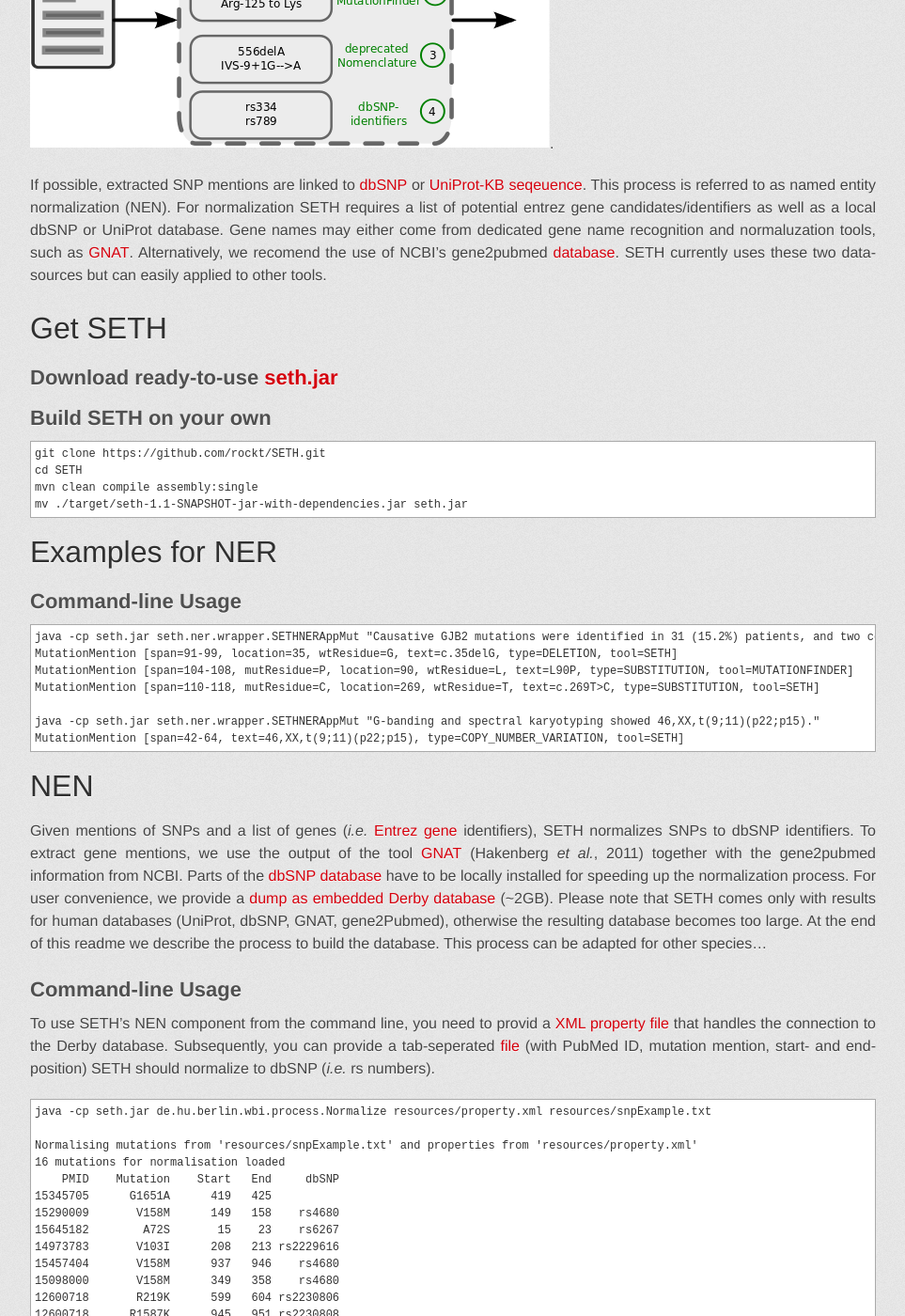
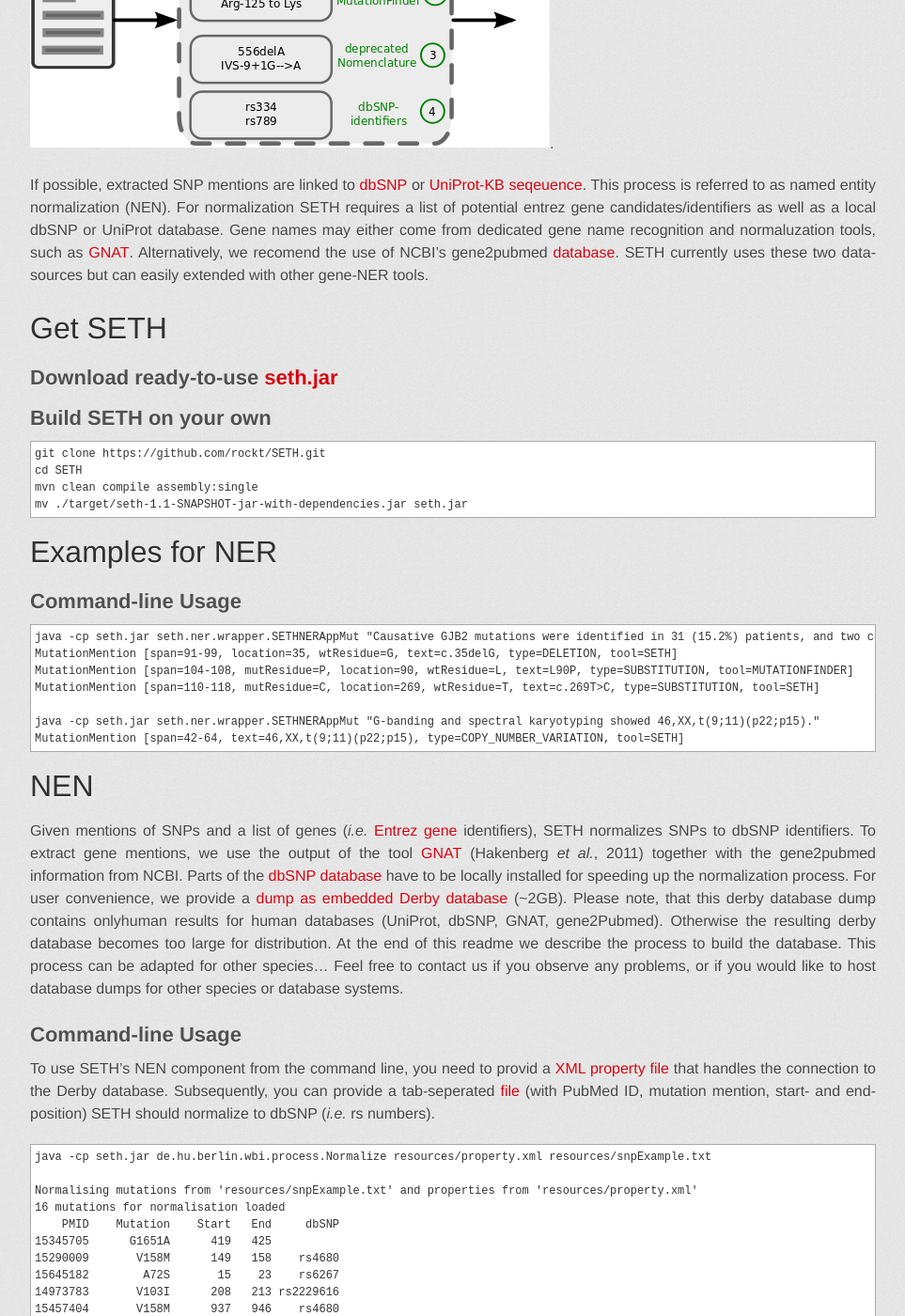
Before and after one commit to rockt/SETH, a Jekyll site: the page built from index.md, in a window 1280 px wide and 1400 px high, scrolled down 997 px. Shown: the whole window at 94% size, without its empty margins (158-1121 px from the left). Built offline with Jekyll 4.4.1, drawn with Linux system fonts in a browser that asks for light colours; some web fonts are replaced.

Commit message:
Update index.md

```diff
--- a/index.md
+++ b/index.md
@@ -25,7 +25,7 @@ This process  is referred to as named entity normalization (NEN).
 For normalization SETH requires a list of potential entrez gene candidates/identifiers as well as a local dbSNP or UniProt database.
 Gene names may either come from dedicated gene name recognition and normaluzation tools, such as [GNAT](http://gnat.sourceforge.net/).
 Alternatively, we recomend the use of NCBI's gene2pubmed [database](ftp://ftp.ncbi.nlm.nih.gov/gene/DATA/gene2pubmed.gz).
-SETH currently uses these two data-sources but can easily applied to other tools.
+SETH currently uses these two data-sources but can easily extended with other gene-NER tools.
 
 # Get SETH
 
@@ -57,8 +57,10 @@ together with the gene2pubmed information from NCBI.
 Parts of the [dbSNP database](http://www.ncbi.nlm.nih.gov/projects/SNP/) have to be locally installed for speeding up
 the normalization process.
 For user convenience, we provide a [dump as embedded Derby database](https://docs.google.com/file/d/0B9uTfq0OyHAsdDNMQzNxWDRhZVE/edit?usp=sharing) (~2GB).
-Please note that SETH comes only with results for human databases (UniProt, dbSNP, GNAT, gene2Pubmed), otherwise the resulting database becomes too large.
-At the end of this readme we describe the process to build the database. This process can be adapted for other species...
+Please note, that this derby database dump contains onlyhuman results for human databases (UniProt, dbSNP, GNAT, gene2Pubmed). Otherwise the resulting derby database becomes too large for distribution.
+At the end of this readme we describe the process to build the database.
+This process can be adapted for other species...
+Feel free to contact us if you observe any problems, or if you would like to host database dumps for other species or database systems.
 
 ## Command-line Usage
 To use SETH's NEN component from the command line, you need to provid a [XML property file](https://github.com/rockt/SETH/blob/master/resources/seth_properties.xml)
@@ -99,7 +101,7 @@ SETH allows simple integration into your Java-Projects. In this section we provi
 
 
 ## A complete pipeline performing all steps (NER+NEN) can be found here:
-[Java](https://github.com/rockt/SETH/blob/master/src/main/java/seth/SETH.java#L160-L205)
+[Java](https://github.com/rockt/SETH/blob/master/src/main/java/seth/SETH.java#L1190-L230)
 
 
 
```
